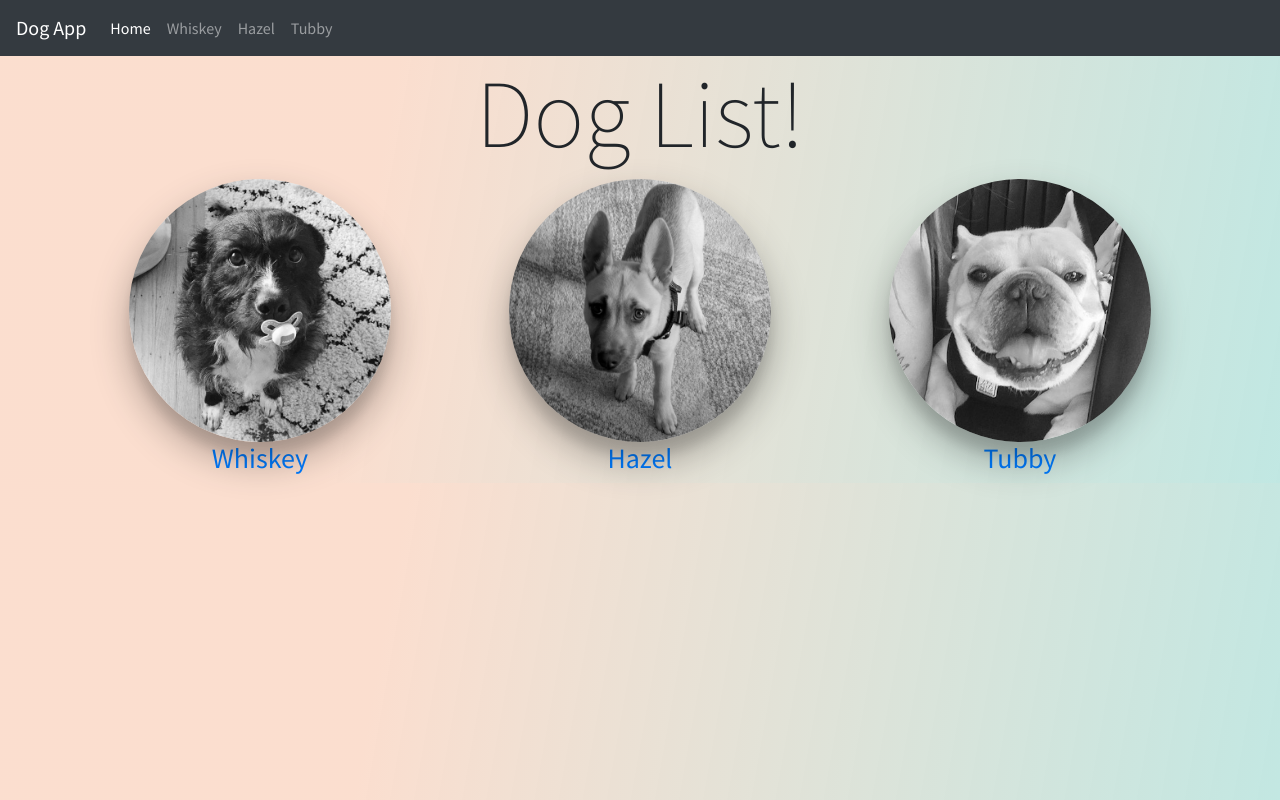
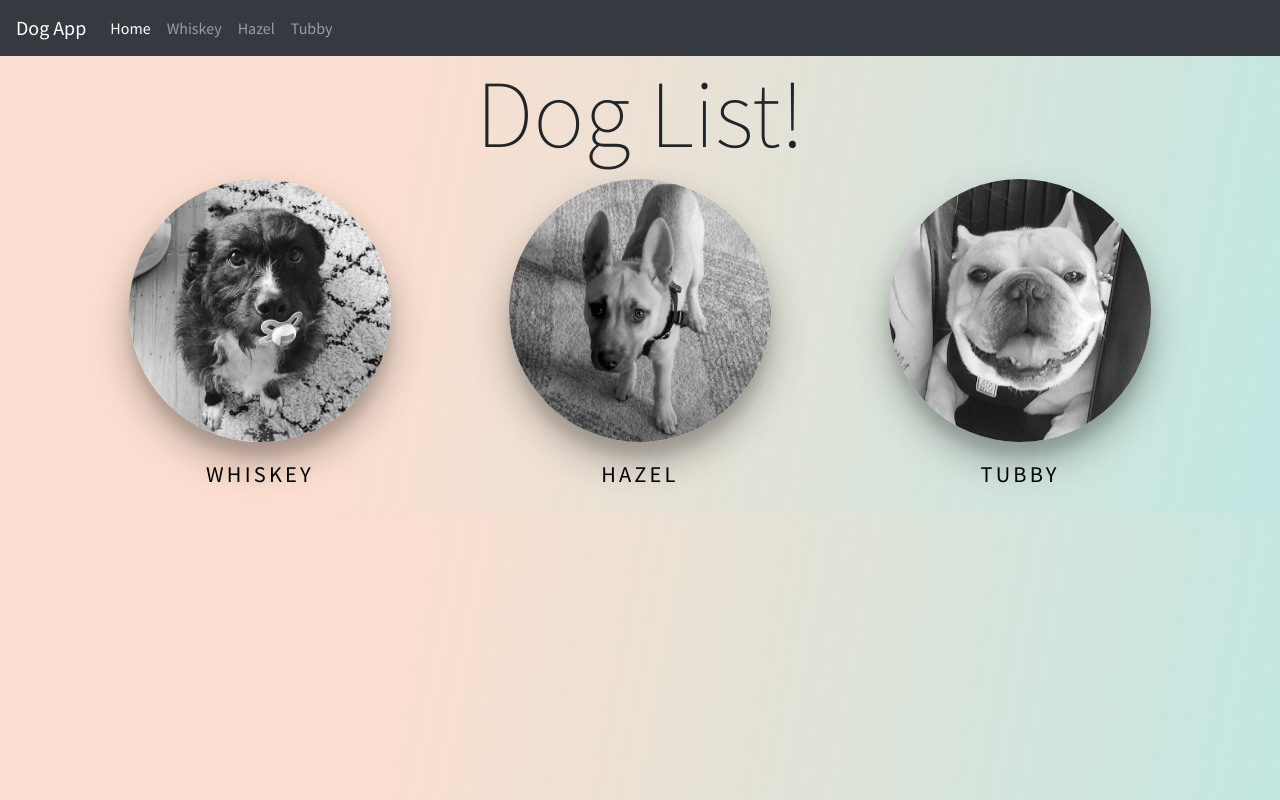
Before and after one commit to lowtrey/react-dog-finder, a React (Create React App) app: page /dogs in a window 1280 px wide. Built offline with nearby package versions, Linux system fonts and the light colour scheme.

Commit message:
Add expanding underline effect to DogList css

```diff
--- a/src/DogList.css
+++ b/src/DogList.css
@@ -7,3 +7,37 @@
 .Dog:hover img {
   filter: none;
 }
+
+.Dog .underline {
+  text-decoration: none;
+  border: 4px solid transparent;
+  display: inline-block;
+  vertical-align: top;
+  line-height: 36px;
+  text-transform: uppercase;
+  color: black;
+  letter-spacing: 0.2rem;
+  text-align: center;
+  font-size: 1.4rem;
+  margin: 10px;
+  position: relative;
+}
+
+.underline::after {
+  width: 0%;
+  height: 4px;
+  display: block;
+  background-color: #fff;
+  content: '';
+  position: absolute;
+  top: 34px;
+  left: 50%;
+  transition: left 0.4s cubic-bezier(0.215, 0.610, 0.355, 1),
+    width 0.4s cubic-bezier(0.215, 0.610, 0.355, 1);
+}
+
+.Dog:hover .underline::after {
+  width: 100%;
+  top: 34px;
+  left: 0;
+}
--- a/src/DogList.js
+++ b/src/DogList.js
@@ -12,7 +12,7 @@ class DogList extends React.Component {
               <div className='Dog col-lg-4 text-center' key={d.name}>
                 <img src={d.src} alt={d.name} />
                 <h3>
-                  <Link to={`/dogs/${d.name}`}>{d.name}</Link>
+                  <Link className='underline' to={`/dogs/${d.name}`}>{d.name}</Link>
                 </h3>
               </div>
             ))}
```
